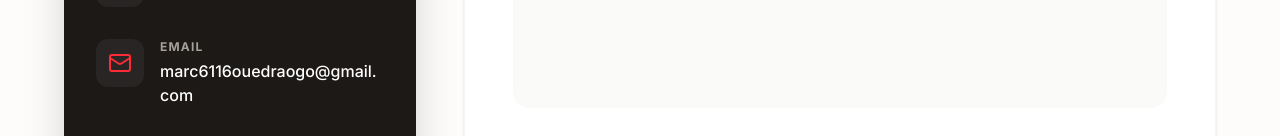
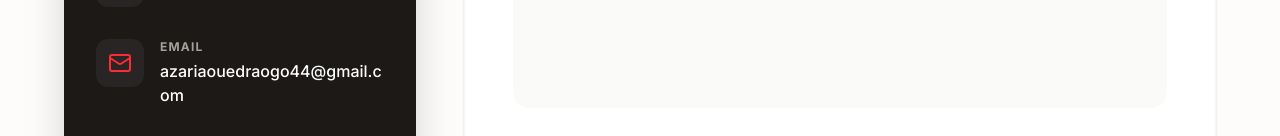
Before and after one commit to Yennou123/carrefour-s-des-viandes, a Next.js app in the folder boucherie-frontend/: page /contact in a window 1280 px wide. Shown: the part 605-741 px from the top of the page. Built offline with nearby package versions, Linux system fonts and the light colour scheme; no server answers.

Commit message:
fix(contact): change destination email to azariaouedraogo44 and fix mailto link

```diff
--- a/boucherie-frontend/src/pages/api/contact.ts
+++ b/boucherie-frontend/src/pages/api/contact.ts
@@ -74,7 +74,7 @@ export default async function handler(req: NextApiRequest, res: NextApiResponse)
     await transporter.sendMail({
       from: process.env.EMAIL_USER,
       replyTo: safeEmail,
-      to: "marc6116ouedraogo@gmail.com",
+      to: "azariaouedraogo44@gmail.com",
       subject: `Nouveau message de ${safeName}`,
       html: `
         <h3>Nouveau message</h3>
--- a/boucherie-frontend/src/pages/contact.tsx
+++ b/boucherie-frontend/src/pages/contact.tsx
@@ -112,7 +112,7 @@ const ContactPage: React.FC = () => {
                   </div>
                   <div>
                     <h4 className="font-bold text-xs text-stone-400 uppercase tracking-widest">Email</h4>
-                    <a href="marc6116ouedraogo@gmail.com" className="mt-1 block font-medium hover:text-red-400 transition break-all">marc6116ouedraogo@gmail.com</a>
+                    <a href="mailto:azariaouedraogo44@gmail.com" className="mt-1 block font-medium hover:text-red-400 transition break-all">azariaouedraogo44@gmail.com</a>
                   </div>
                 </div>
               </div>
```
